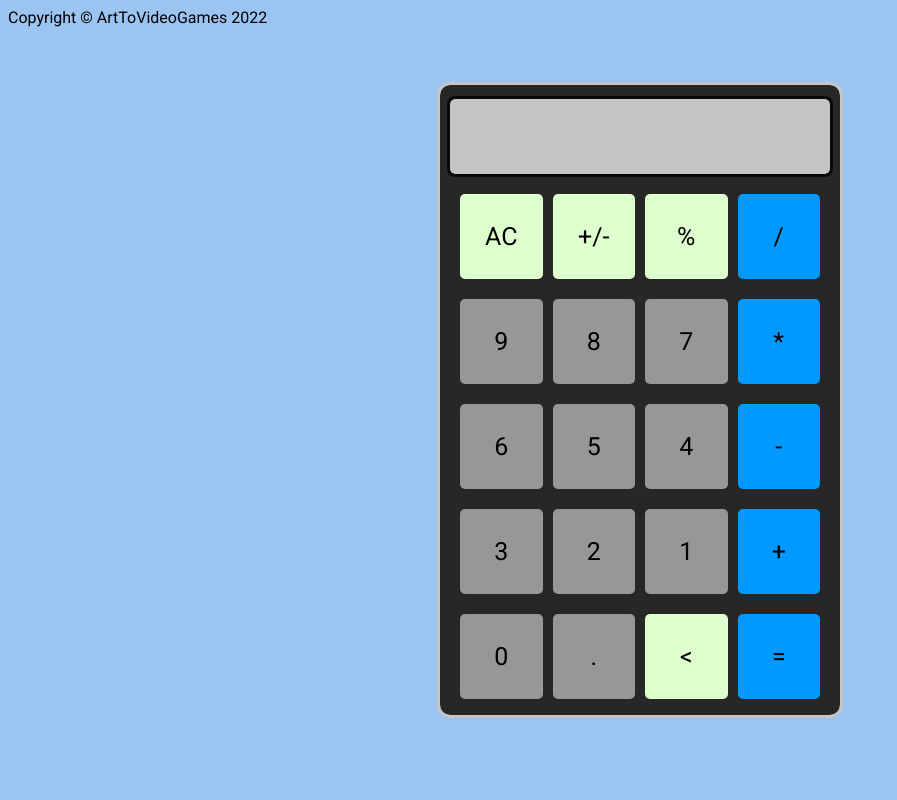
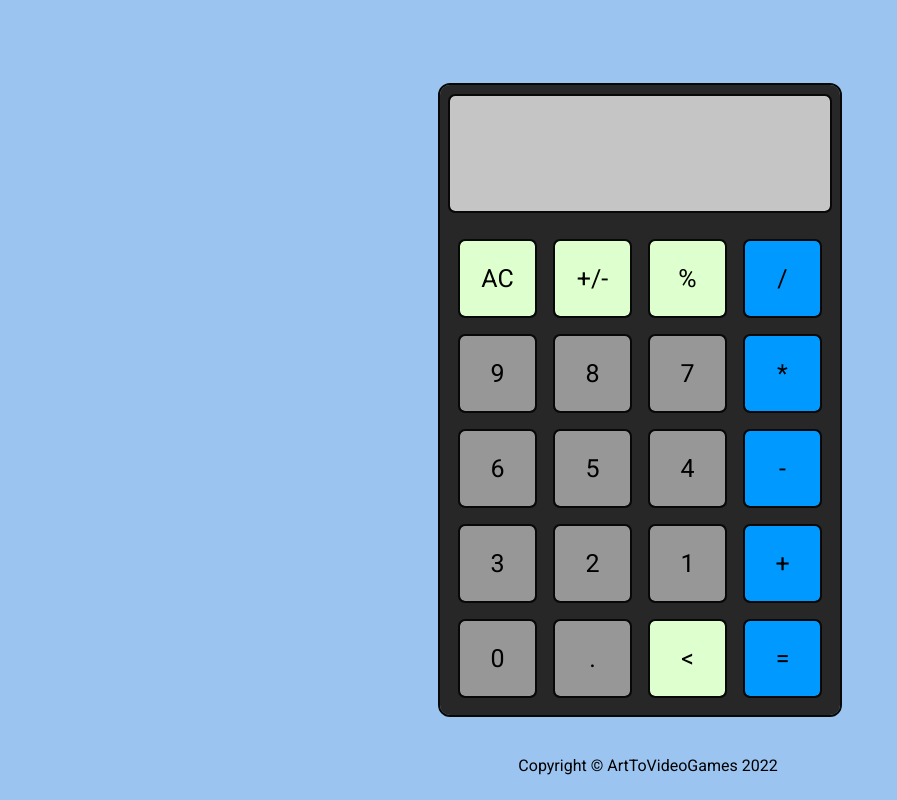
Before and after one commit to DevArtech/calculator, a plain HTML site: page index.html in a window 1280 px wide. Shown: the whole page, without its empty margins (0-897 px from the left). Drawn offline with Linux system fonts and the light colour scheme.

Commit message:
Style function bar

```diff
--- a/style.css
+++ b/style.css
@@ -13,16 +13,16 @@ body {
     top: 50%;
     left: 50%;
     transform: translate(-50%, -50%);
-    outline: 3px solid #c5c5c5;
+    outline: 2px solid #080808;
     border-radius: 10px;
 }
 
 #calcOut {
     background-color: #c5c5c5;
     width: 95%;
-    height: 75px;
-    margin: -20px 10px;
-    outline: 3px solid #080808;
+    height: 115px;
+    margin: -10px 10px;
+    outline: 2px solid #080808;
     border-radius: 5px;
 }
 
@@ -30,8 +30,16 @@ body {
     font-size: 50px;
     text-align: right;
     font-weight: 300;
-    height: 75px;
-    line-height: 75px;
+    margin-right: 10px;
+    margin-top: -20px;
+}
+
+#calcOut > h2 {
+    font-size: 25px;
+    text-align: right;
+    font-weight: 300;
+    height: 50px;
+    line-height: 50px;
     margin-right: 10px;
 }
 
@@ -59,16 +67,16 @@ body {
     border-radius: 5px;
     width: 75px;
     height: 75px;
-    padding: 5px 5px;
     margin: 5px 5px;
     text-align: center;
     line-height: 75px;
     font-size: 25px;
+    outline: 2px solid #080808;
     transition: .2s background-color ease-in-out;
 }
 
 .bar > div.function:hover {
-    background-color: #c5c5c5;
+    background-color: #dadada;
     cursor: pointer;
 }
 
@@ -77,16 +85,16 @@ body {
     border-radius: 5px;
     width: 75px;
     height: 75px;
-    padding: 5px 5px;
     margin: 5px 5px;
     text-align: center;
     line-height: 75px;
     font-size: 25px;
+    outline: 2px solid #080808;
     transition: .2s background-color ease-in-out;
 }
 
 .bar > div.number:hover {
-    background-color: #c5c5c5;
+    background-color: #dadada;
     cursor: pointer;
 }
 
@@ -95,15 +103,23 @@ body {
     border-radius: 5px;
     width: 75px;
     height: 75px;
-    padding: 5px 5px;
     margin: 5px 5px;
     text-align: center;
     line-height: 75px;
     font-size: 25px;
+    outline: 2px solid #080808;
     transition: .2s background-color ease-in-out;
 }
 
 .bar > div.operand:hover {
-    background-color: #c5c5c5;
+    background-color: #dadada;
     cursor: pointer;
 }
+
+.footer {
+    width: 100%;
+    text-align: center;
+    bottom: 0;
+    position: fixed;
+    margin-bottom: 25px;
+}
```
